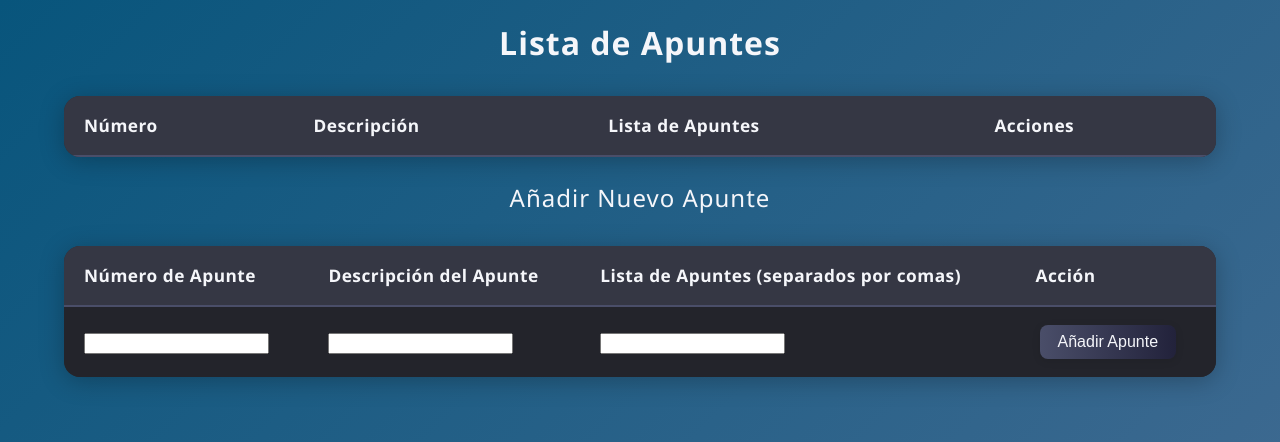
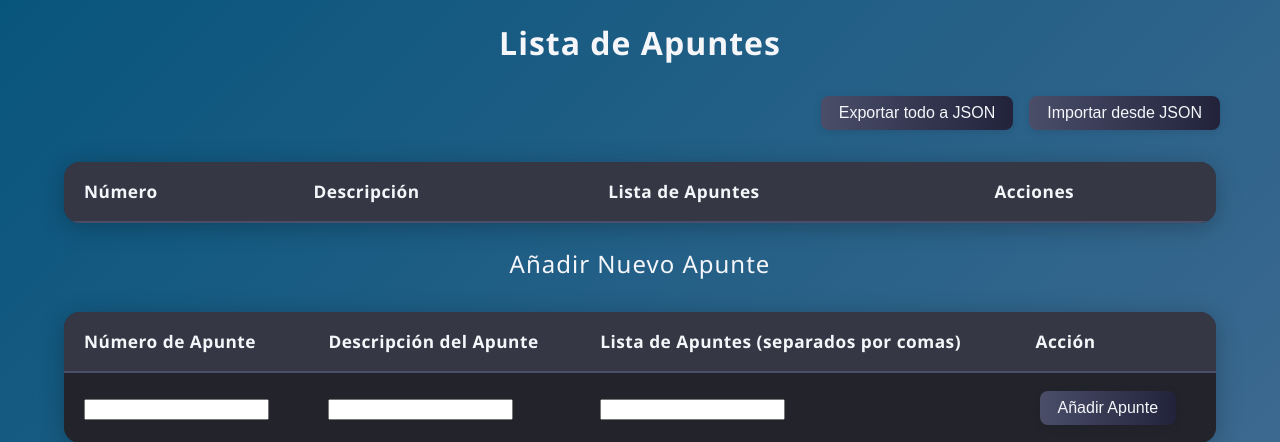
Before and after one commit to lmvela/conta_class_list_mng, a Flask app: page / in a window 1280 px wide. Shown: the top 442 px of the page. Run offline with Flask 3, Linux system fonts and the light colour scheme; data that the repository does not hold is empty.

Commit message:
set config.json, added buttons for import/export json to db

```diff
--- a/app.py
+++ b/app.py
@@ -1,12 +1,21 @@
-from flask import Flask, render_template, request, redirect, url_for, flash
+import os
+import json
+from flask import Flask, render_template, request, redirect, url_for, flash, send_file
 from pymongo import MongoClient
 from bson import ObjectId
 
 app = Flask(__name__)
 app.secret_key = 'your_secret_key'
 
-client = MongoClient('mongodb://localhost:27017/')
-db = client['conta_db']
+# Load MongoDB config from ./config/config.json
+with open(os.path.join(os.path.dirname(__file__), 'config', 'config.json')) as f:
+    config = json.load(f)
+mongodb_cfg = config.get('mongodb', {})
+mongo_url = mongodb_cfg.get('url', 'mongodb://localhost:27017/conta_db')
+
+client = MongoClient(mongo_url)
+# If the database is specified in the URL, get_default_database() will return it
+db = client.get_default_database()
 collection = db['apuntes_desc_col']
 
 @app.route('/')
@@ -70,5 +79,46 @@ def delete(oid):
     flash('Apunte eliminado con éxito.', 'success')
     return redirect(url_for('index'))
 
+@app.route('/export_apuntes', methods=['POST'])
+def export_apuntes():
+    import os
+    from bson.json_util import dumps
+
+    # Ensure log directory exists
+    log_dir = os.path.join(os.path.dirname(__file__), 'log')
+    os.makedirs(log_dir, exist_ok=True)
+    export_path = os.path.join(log_dir, 'full_export.json')
+
+    # Export all apuntes
+    apuntes = list(collection.find())
+    with open(export_path, 'w', encoding='utf-8') as f:
+        f.write(dumps(apuntes, ensure_ascii=False, indent=2))
+
+    flash('Exportación completada: ./log/full_export.json', 'success')
+    return redirect(url_for('index'))
+
+@app.route('/import_apuntes', methods=['POST'])
+def import_apuntes():
+    import os
+    from bson.json_util import loads
+
+    import_path = os.path.join(os.path.dirname(__file__), 'log', 'full_export.json')
+    if not os.path.exists(import_path):
+        flash('No se encontró ./log/full_export.json para importar.', 'error')
+        return redirect(url_for('index'))
+
+    with open(import_path, 'r', encoding='utf-8') as f:
+        data = loads(f.read())
+
+    # Remove _id from imported documents to avoid duplicate key errors
+    for doc in data:
+        doc.pop('_id', None)
+    if data:
+        collection.insert_many(data)
+        flash('Importación completada desde ./log/full_export.json', 'success')
+    else:
+        flash('No se encontraron datos para importar.', 'error')
+    return redirect(url_for('index'))
+
 if __name__ == '__main__':
     app.run(debug=True)
--- /dev/null
+++ b/config/config.json
@@ -0,0 +1,5 @@
+{
+  "mongodb": {
+    "url": "mongodb://localhost:27017/conta_db"
+  }
+}
--- a/templates/index.html
+++ b/templates/index.html
@@ -7,6 +7,15 @@
 </head>
 <body>
     <h1>Lista de Apuntes</h1>
+    <div style="display: flex; justify-content: flex-end; margin-bottom: 16px; margin-right: 56px">
+        <form action="{{ url_for('export_apuntes') }}" method="POST" style="margin: 0; display: inline;">
+            <button type="submit">Exportar todo a JSON</button>
+        </form>
+        <form action="{{ url_for('import_apuntes') }}" method="POST" style="margin: 0 0 0 8px; display: inline;">
+            <button type="submit">Importar desde JSON</button>
+        </form>
+    </div>
+
 
     <table>
         <thead>
```
Also changed, not shown: 1 other file.
